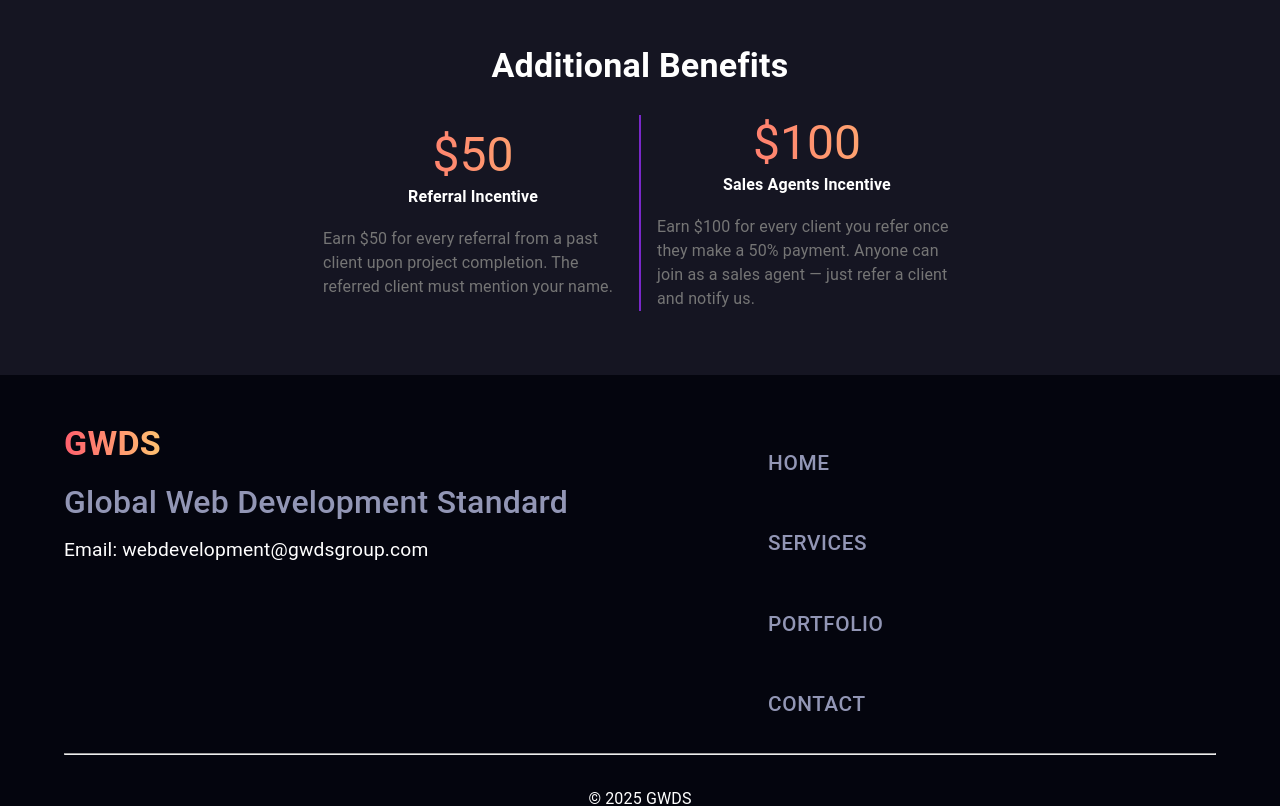
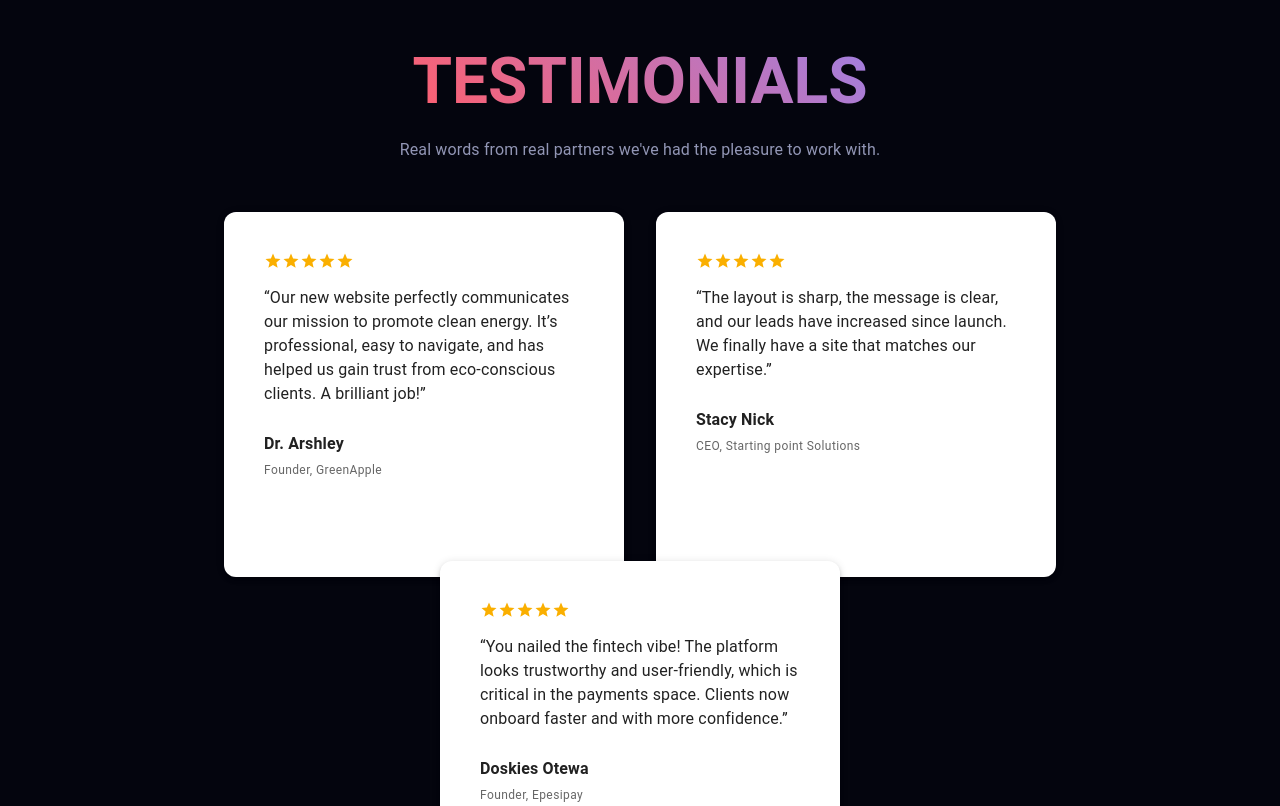
Before and after one commit to Carsonben-art/gwds, a React (Create React App) app: page / in a window 1280 px wide. Shown: the part 3040-3846 px from the top of the page. Built offline with nearby package versions, Linux system fonts and the light colour scheme; some icons are missing.

Commit message:
add testimonials

```diff
--- /dev/null
+++ b/src/components/testimonials/Testimonials.jsx
@@ -0,0 +1,102 @@
+import React from 'react';
+import {
+  Box,
+  Typography,
+  Card,
+  CardContent,
+  Rating,
+} from '@mui/material';
+
+const testimonials = [
+  {
+    name: 'Dr. Arshley',
+    position: 'Founder, GreenApple',
+    text: 'Our new website perfectly communicates our mission to promote clean energy. It’s professional, easy to navigate, and has helped us gain trust from eco-conscious clients. A brilliant job!',
+
+  },
+  {
+    name: 'Stacy Nick',
+    position: 'CEO, Starting point Solutions',
+    text: 'The layout is sharp, the message is clear, and our leads have increased since launch. We finally have a site that matches our expertise.',
+
+  },
+  {
+    name: 'Doskies Otewa',
+    position: 'Founder, Epesipay',
+    text: 'You nailed the fintech vibe! The platform looks trustworthy and user-friendly, which is critical in the payments space. Clients now onboard faster and with more confidence.',
+
+  },
+];
+
+const Testimonials = () => {
+  return (
+    <Box sx={{ py: 8, paddingBottom: '8rem', px: { xs: 2, md: 6 }, bgcolor: '#04050e' }}>
+      <Typography
+        variant="h3"
+        sx={{
+          fontWeight: 'bold',
+          textAlign: 'center',
+          mb: 2,
+          fontSize: { xs: '2rem', md: '4rem' },
+        }}
+      >
+        <span
+          style={{
+            background: 'linear-gradient(45deg, #ff5f6d, #a17fe0)',
+            WebkitBackgroundClip: 'text',
+            WebkitTextFillColor: 'transparent',
+          }}
+        >
+          TESTIMONIALS
+        </span>
+      </Typography>
+      <Typography variant="subtitle1" textAlign="center" color="#9296b5" mb={6}>
+        Real words from real partners we've had the pleasure to work with.
+      </Typography>
+
+      <Box
+        sx={{
+          display: 'flex',
+          flexDirection: { xs: 'column', md: 'row' },
+          gap: 4,
+          justifyContent: 'center',
+          alignItems: 'stretch',
+          flexWrap: 'wrap',
+        }}
+      >
+        {testimonials.map((testimonial, index) => (
+          <Box
+            key={index}
+            sx={{
+                flex: '1 1 100%',
+                maxWidth: { xs: '100%', sm: 400 },
+                minWidth: 0,
+            }}
+            >
+            <Card sx={{ p: 3, borderRadius: 3, boxShadow: 3, height: '100%' }}>
+              <CardContent>
+                <Rating value={5} readOnly size="small" sx={{ mb: 2 }} />
+                <Typography variant="body1" color="text.primary" mb={3}>
+                  “{testimonial.text}”
+                </Typography>
+                <Box sx={{ display: 'flex', alignItems: 'center', gap: 2 }}>
+                  {/* <Avatar src={testimonial.avatar} alt={testimonial.name} /> */}
+                  <Box>
+                    <Typography variant="subtitle1" fontWeight={600}>
+                      {testimonial.name}
+                    </Typography>
+                    <Typography variant="caption" color="text.secondary">
+                      {testimonial.position}
+                    </Typography>
+                  </Box>
+                </Box>
+              </CardContent>
+            </Card>
+          </Box>
+        ))}
+      </Box>
+    </Box>
+  );
+};
+
+export default Testimonials;
--- a/src/pages/Home.js
+++ b/src/pages/Home.js
@@ -4,6 +4,7 @@
 import WhoWeAre from '../components/home/WhoWeAre';
 import WhyUs from '../components/home/WhyUs';
 import OurBenefits from '../components/home/OurBenefits';
+import Testimonials from '../components/testimonials/Testimonials';
 
 
 function Home() {
@@ -14,6 +15,7 @@
             <Services />
             <WhoWeAre />
             <WhyUs />
+            <Testimonials />
             <OurBenefits />
 
         </div>
```
